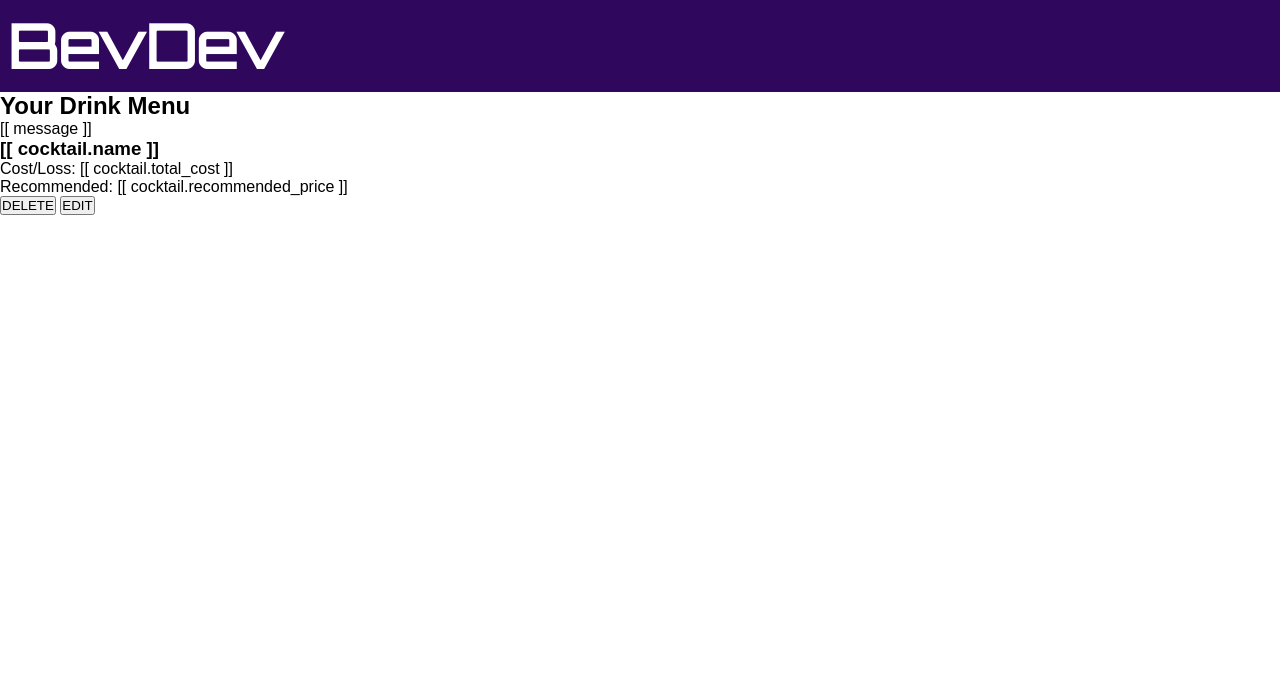
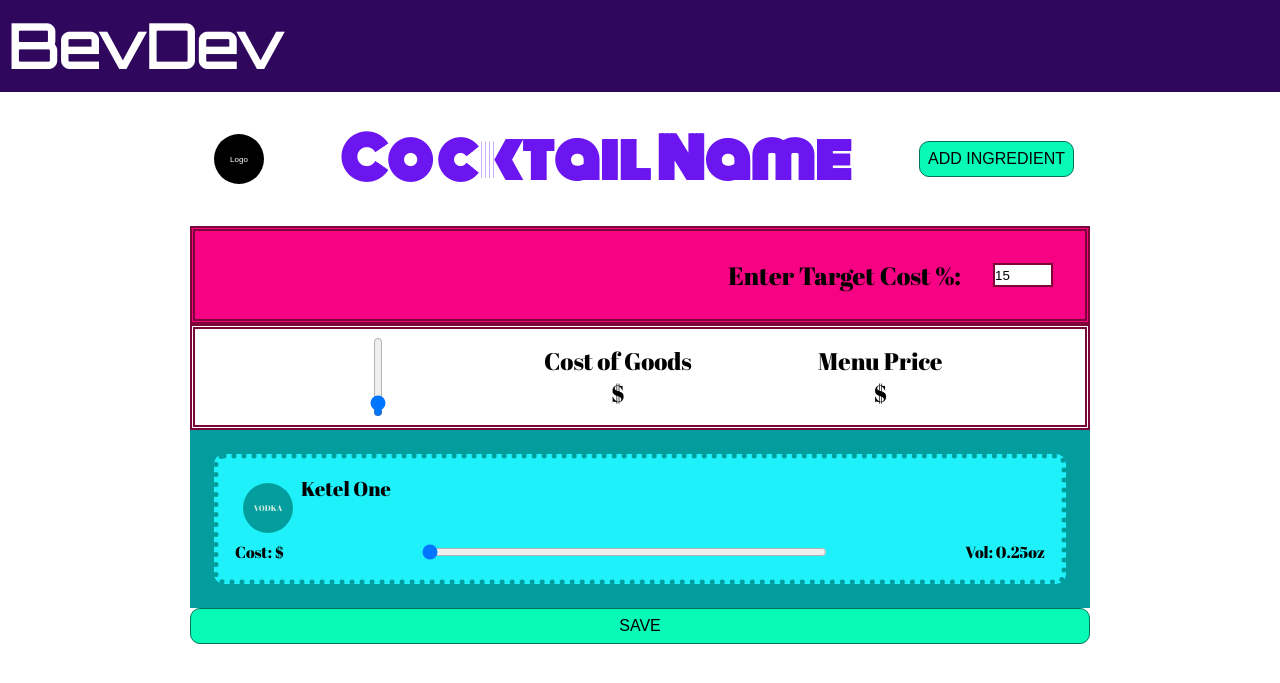
Before and after one commit to Momentum-Bev-Direct/Beverage-Director, a Django app: template templates/bevdir/drink_builder_edit.html in a window 1280 px wide. Shown: the top 683 px of the page. Run offline with Django 3.2, Linux system fonts and the light colour scheme; the template is opened without the code that fills it, so the values that code supplies are empty; parts of the project's set-up code (start-up, migrations or seed data) failed here and were passed over; some libraries are stand-ins or nearby versions.

Commit message:
start view and html template

```diff
--- a/bevdir/views.py
+++ b/bevdir/views.py
@@ -1,4 +1,4 @@
-from django.shortcuts import render, redirect
+from django.shortcuts import render, redirect, get_object_or_404
 from rest_framework import viewsets
 from .models import Cocktail, Spirit, MiscIngredient, Rating, Shot, Portion
 from .serializers import CocktailSerializer, SpiritSerializer, MiscIngredientSerializer, RatingSerializer, UserSerializer, ShotSerializer, PortionSerializer
@@ -61,5 +61,14 @@ def base_launch(request):
 def drink_builder(request):
     return render(request, 'bevdir/drink_builder.html')
 
-def edit_cocktail(request):
-    return render(request, 'bevdir/drink_builder.html')
+def edit_cocktail(request, pk):
+    cocktail = get_object_or_404(Cocktail, pk=pk)
+    shots = Shot.objects.filter(shot=cocktail.pk)
+    cocktail_dataset = {
+        "id": cocktail.pk,
+        "name": cocktail.name,
+        "shots": shots,
+    }
+    context= {}
+    context["cocktail"]=json.dumps(cocktail_dataset)
+    return render(request, 'bevdir/drink_builder_edit.html', context, {'pk':pk})
--- a/templates/bevdir/drink_builder_edit.html
+++ b/templates/bevdir/drink_builder_edit.html
@@ -1,98 +1,65 @@
 {% extends 'base.html' %}
+
 {% block title %}
-    BevDev Home
+    Drink Builder
 {% endblock %}
+{% block content %}
+<div class='container' id='drink-builder'>
+    <div class='top-bar'>
+        <p class='logo'>Logo</p>
+        <h2 class='cocktail-name'>Cocktail Name</h2>
+        <a href='#'><p class='add-ingredient-button'> ADD INGREDIENT</p></a>
+    </div>
+    <div class='cost-bar'>
+        <p class='target-cost'>Enter Target Cost %:</p>
+        <input class='percent-field' id='target-cost-value' type='number' min='1' max='100' value='15'>
+    </div>
+    <div class='cost-sell-box'>
+        <input class='vert-slider' type="range" min="1" max="100" value="10" class="slider" id="myRange">
+        <div class='total-cost-box'>
+            <p>Cost of Goods</p>
+            <p>$<span id='cost-of-goods-value'></span></p>
+        </div>
+        <div class='menu-price-box'>
+            <p>Menu Price</p>
+            <p>$<span id='menu-price-value'></span></p>
+        </div>
+    </div>
+    <div class='ingredient-list'>
+        <div class='ingredient-box'>
+            <div class='ingredient-title-line'>
+                <p class='spirit-type-icon'>VODKA</p>
+                <p class='ingredient-name'>Ketel One</p>
+            </div>
+            <div class='slider-bar'>
+                <p>Cost: $<span id='pour-price'></span></p>
+                <input type="range" min=".25" max="5" value=".25" step=".25" class="slider" id="ounce-slider">
+                <p>Vol: <span id='ounce-pour'></span>oz</p>
+            </div>
+        </div>
+    </div>
+    <button class='save-button' type="button">SAVE</button>
 
-{% block content %}
-<script src="https://cdn.jsdelivr.net/npm/axios/dist/axios.min.js"></script>
-<script type='text/javascript'>
-const cocktails = {{ cocktails|safe }}
-</script>
 
-<div id='homeapp'>
-  <h2>Your Drink Menu</h2>
-  <div v-bind:title="message" v-for="cocktail in cocktails">
-    <div v-bind:id="cocktail.id">
-      <p>[[ message ]]</p>
-      <h3 >[[ cocktail.name ]]</h3>
-      <p>Cost/Loss: [[ cocktail.total_cost ]]</p>
-      <p>Recommended: [[ cocktail.recommended_price ]]</p>
-      <button v-on:click="deleteCocktail(cocktail.id)">DELETE</button>
-      <button v-on:click="editCocktail(cocktail.id)">EDIT</button>
-    </div>
-  </div>
 </div>
 
 <script>
-function getCookie(name) {
-    var cookieValue = null;
-    if (document.cookie && document.cookie !== '') {
-        var cookies = document.cookie.split(';');
-        for (var i = 0; i < cookies.length; i++) {
-            var cookie = cookies[i].trim();
-            // Does this cookie string begin with the name we want?
-            if (cookie.substring(0, name.length + 1) === (name + '=')) {
-                cookieValue = decodeURIComponent(cookie.substring(name.length + 1));
-                break;
-            }
-        }
-    }
-    return cookieValue;
-}
-
-const instance = axios.create({
-  headers: {
-    'X-CSRFToken': getCookie("csrftoken"),
-    'Content-Type': 'application/json',
-    'Accept': 'application/json'
-  }
-})
-
 let app = new Vue({
   delimiters: ['[[', ']]'],
-  el: '#homeapp',
+  el: '#drink-builder',
   data: {
     cocktails: cocktails,
   },
   methods: {
-    deleteCocktail: function(id) {
-      instance.delete(`http://127.0.0.1:8000/api/cocktail/${id}`)
-      .then(function(response) {
-      }).then(function(data){
-        console.log("data is ok", data)
-      }).catch(function(ex) {
-        console.log('parsing failed', ex)
-      })
-
-      console.log(`Haha, youre trying to delete cocktail ${id} but I didnt listen`)
+    createCocktail: function(id) {
+      console.log("waddup")
     },
-    editCocktail: function(id) {
+    editCoctail: function(id) {
       console.log(`Haha, youre trying to edit cocktail ${id} but I didnt listen`)
     }
   }
 })
 
-// // register modal component
-// Vue.component('modal', {
-//   template: '#modal-template',
-//   props: {
-//     show: {
-//       type: Boolean,
-//       required: true,
-//       twoWay: true
-//     }
-//   }
-// })
+</script>
 
-// // start app
-// new Vue({
-//   el: '#app',
-//   data: {
-//     showModal: false
-//   }
-// })
-
-// </script>
-
-
-{% endblock %}
+{% endblock content %}
```
